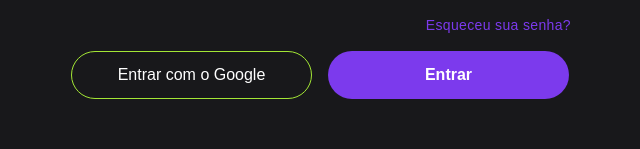
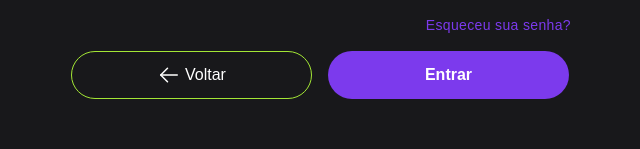
Before and after one commit to Diogogc1/Quipro, a Next.js app in the folder frontEnd/: page /login in a window 1280 px wide. Shown: the part 415-564 px from the top of the page, without its empty margins (319-959 px from the left). Built offline with nearby package versions, Linux system fonts and the light colour scheme.

Commit message:
Login Page Update

```diff
--- a/frontEnd/src/app/components/Chapter.tsx
+++ b/frontEnd/src/app/components/Chapter.tsx
@@ -1,4 +1,3 @@
-import Link from "next/link";
 import { CheckCircle, Circle } from "phosphor-react";
 
 interface Chapter{
--- a/frontEnd/src/app/home/page.tsx
+++ b/frontEnd/src/app/home/page.tsx
@@ -1,8 +1,9 @@
+"use client"
+
+import { useState } from "react";
 import { ButtonRoute } from "../components/ButtonRoute";
 import { TrailCard } from "../components/TrailCard";
 
-//foto temporaria enquanto nao puxa do banco de dados
-const usuarioLogado = "https://github.com/AugustoRibeiro7.png";
 
 export default function Home() {
 
--- a/frontEnd/src/app/home/trilha/[nivel]/page.tsx
+++ b/frontEnd/src/app/home/trilha/[nivel]/page.tsx
@@ -43,7 +43,7 @@ export default function Trilha({params}:TrilhaProps)
                     headers: {
                       'Content-Type': 'application/json',
                     },
-                    body: JSON.stringify({ name: nivel }),
+                     body: JSON.stringify({ name: nivel }),
                   });
 
                   if (response.ok) {
--- a/frontEnd/src/app/login/page.tsx
+++ b/frontEnd/src/app/login/page.tsx
@@ -1,6 +1,6 @@
 "use client";
 
-import { EnvelopeSimple, LockSimple } from "phosphor-react";
+import { ArrowLeft, EnvelopeSimple, LockSimple } from "phosphor-react";
 import Image from "next/image";
 import Link from "next/link";
 import { useState } from "react";
@@ -103,12 +103,15 @@ export default function Login() {
               Esqueceu sua senha?
             </button>
             <div className="flex w-full gap-4">
-              <button
-                type="button"
-                className="w-[15.0625rem] h-[3rem] border border-lime-400 px-4 py-[0.625rem] text-white rounded-full hover:border-lime-300 transition-colors duration-200"
-              >
-                Entrar com o Google
-              </button>
+              <Link href={'../'}>
+                <button
+                  type="button"
+                  className="flex items-center justify-center gap-1 w-[15.0625rem] h-[3rem] border border-lime-400 px-4 py-[0.625rem] text-white rounded-full hover:border-lime-300 transition-colors duration-200"
+                >
+                  <ArrowLeft size={24} />
+                  Voltar
+                </button>
+              </Link>
               <button
                 type="submit"
                 className="w-[15.0625rem] h-[3rem] bg-violet-600 px-4 py-[0.625rem] text-white font-bold rounded-full hover:bg-violet-500 transition-colors duration-200"
--- a/frontEnd/src/app/page.tsx
+++ b/frontEnd/src/app/page.tsx
@@ -34,6 +34,8 @@ export default function Home() {
           </a>
         </div>
       </main>
+
+      {/* footer que não será implementado no momento
       <footer className="absolute bottom-4 flex gap-6 flex-wrap items-center justify-center">
         <a
           className="flex items-center gap-2 hover:underline hover:underline-offset-4"
@@ -79,7 +81,7 @@ export default function Home() {
           />
           Redes Sociais
         </a>
-      </footer>
+      </footer> */}
     </div>
   );
 }
```
